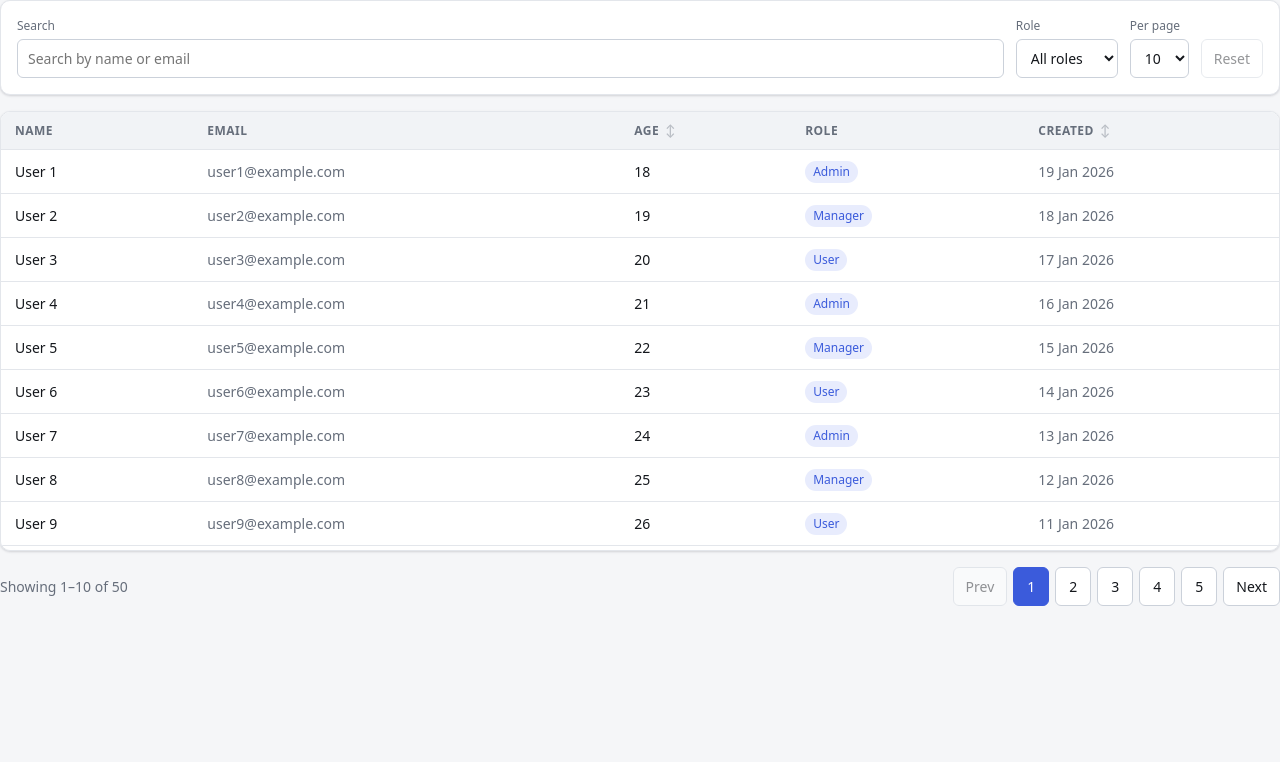
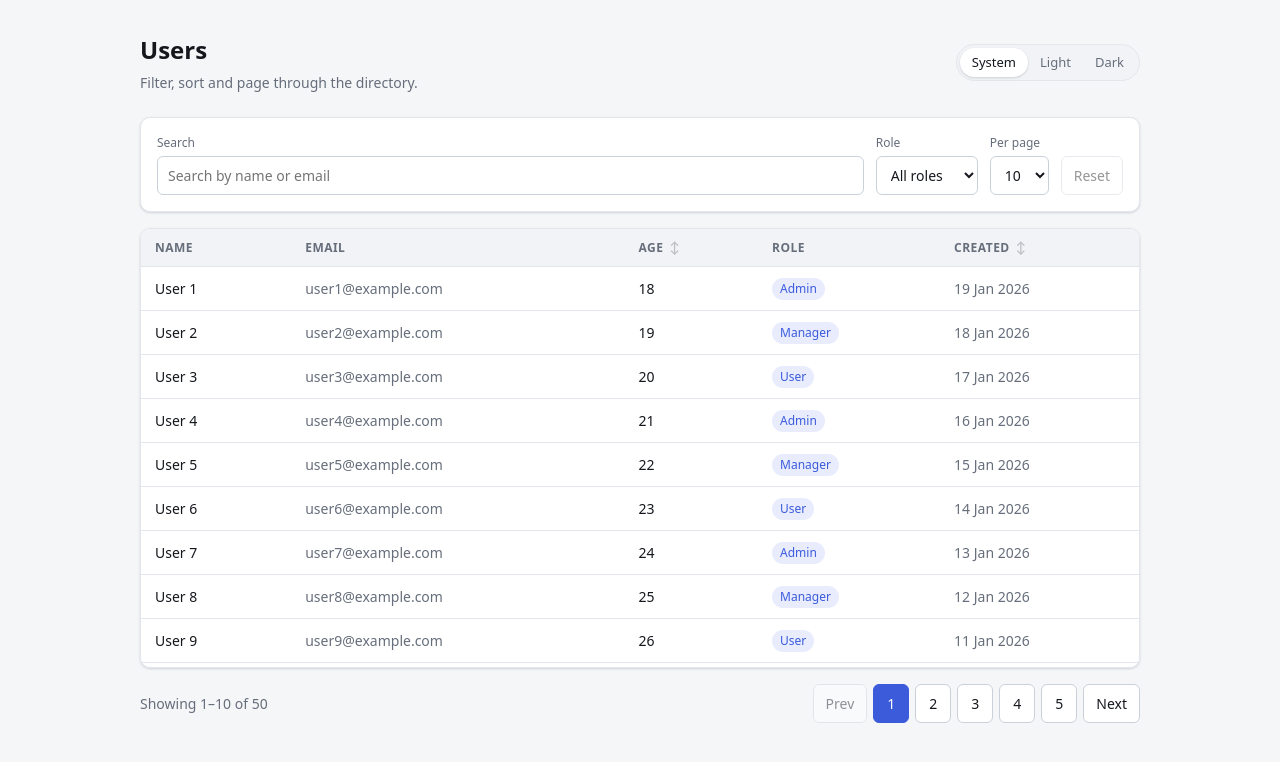
Before and after one commit to BogdanPotapenko/test-nuxt-3-uptowin, a Nuxt app: page / in a window 1280 px wide. Shown: the top 762 px of the page. Built offline with nearby package versions, Linux system fonts and the light colour scheme.

Commit message:
add light and dark theme

```diff
--- /dev/null
+++ b/app.vue
@@ -0,0 +1,54 @@
+<template>
+  <div class="layout">
+    <header class="layout__header">
+      <div>
+        <h1 class="layout__title">Users</h1>
+        <p class="layout__subtitle">Filter, sort and page through the directory.</p>
+      </div>
+
+      <ThemeToggle />
+    </header>
+
+    <main>
+      <NuxtPage />
+    </main>
+  </div>
+</template>
+
+<script setup lang="ts">
+const { theme } = useTheme()
+
+useHead({
+  htmlAttrs: {
+    'data-theme': theme,
+  },
+})
+</script>
+
+<style scoped>
+.layout {
+  max-width: 1040px;
+  margin: 0 auto;
+  padding: 32px 20px 64px;
+}
+
+.layout__header {
+  display: flex;
+  flex-wrap: wrap;
+  align-items: center;
+  justify-content: space-between;
+  gap: 16px;
+  margin-bottom: 24px;
+}
+
+.layout__title {
+  margin: 0;
+  font-size: 24px;
+  font-weight: 600;
+}
+
+.layout__subtitle {
+  margin: 4px 0 0;
+  color: var(--text-muted);
+}
+</style>
--- /dev/null
+++ b/components/ThemeToggle.vue
@@ -0,0 +1,59 @@
+<template>
+  <div
+    class="theme-toggle"
+    role="group"
+    aria-label="Color theme"
+  >
+    <button
+      v-for="option in options"
+      :key="option.value"
+      type="button"
+      class="theme-toggle__option"
+      :class="{ 'theme-toggle__option--active': theme === option.value }"
+      :aria-pressed="theme === option.value"
+      @click="setTheme(option.value)"
+    >
+      {{ option.label }}
+    </button>
+  </div>
+</template>
+
+<script setup lang="ts">
+import { THEMES } from '~/types/theme'
+import { capitalize } from '~/utils/format'
+
+const { theme, setTheme } = useTheme()
+
+const options = THEMES.map(value => ({ value, label: capitalize(value) }))
+</script>
+
+<style scoped>
+.theme-toggle {
+  display: inline-flex;
+  padding: 3px;
+  border: 1px solid var(--border);
+  border-radius: 999px;
+  background: var(--surface-muted);
+}
+
+.theme-toggle__option {
+  padding: 5px 12px;
+  border: 0;
+  border-radius: 999px;
+  background: none;
+  color: var(--text-muted);
+  font: inherit;
+  font-size: 13px;
+  cursor: pointer;
+}
+
+.theme-toggle__option:hover {
+  color: var(--text);
+}
+
+.theme-toggle__option--active {
+  background: var(--surface);
+  color: var(--text);
+  box-shadow: var(--shadow);
+}
+</style>
--- /dev/null
+++ b/composables/useTheme.ts
@@ -0,0 +1,31 @@
+import type { Theme } from '~/types/theme'
+import { THEMES } from '~/types/theme'
+
+const THEME_COOKIE = 'theme'
+const THEME_MAX_AGE = 60 * 60 * 24 * 365
+
+function normalizeTheme(value: unknown): Theme {
+  return THEMES.includes(value as Theme) ? (value as Theme) : 'system'
+}
+
+export function useTheme() {
+  const cookie = useCookie<Theme>(THEME_COOKIE, {
+    default: () => 'system',
+    sameSite: 'lax',
+    path: '/',
+    maxAge: THEME_MAX_AGE,
+  })
+
+  const theme = useState<Theme>('theme', () => normalizeTheme(cookie.value))
+
+  function setTheme(value: Theme): void {
+    theme.value = value
+    cookie.value = value
+  }
+
+  return {
+    theme,
+    themes: THEMES,
+    setTheme,
+  }
+}
--- /dev/null
+++ b/types/theme.ts
@@ -0,0 +1,2 @@
+export const THEMES = ['system', 'light', 'dark'] as const
+export type Theme = (typeof THEMES)[number]
```
